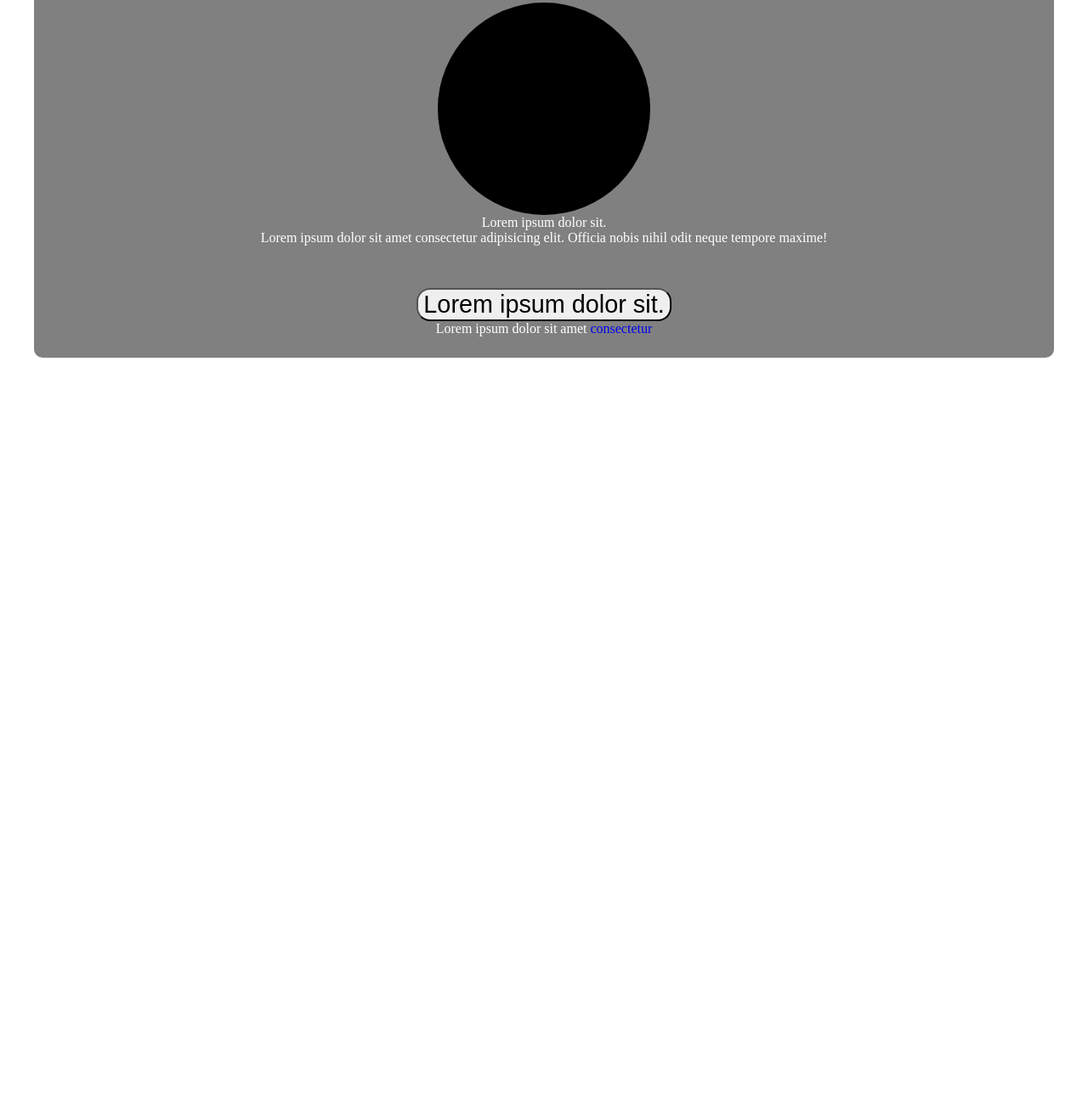
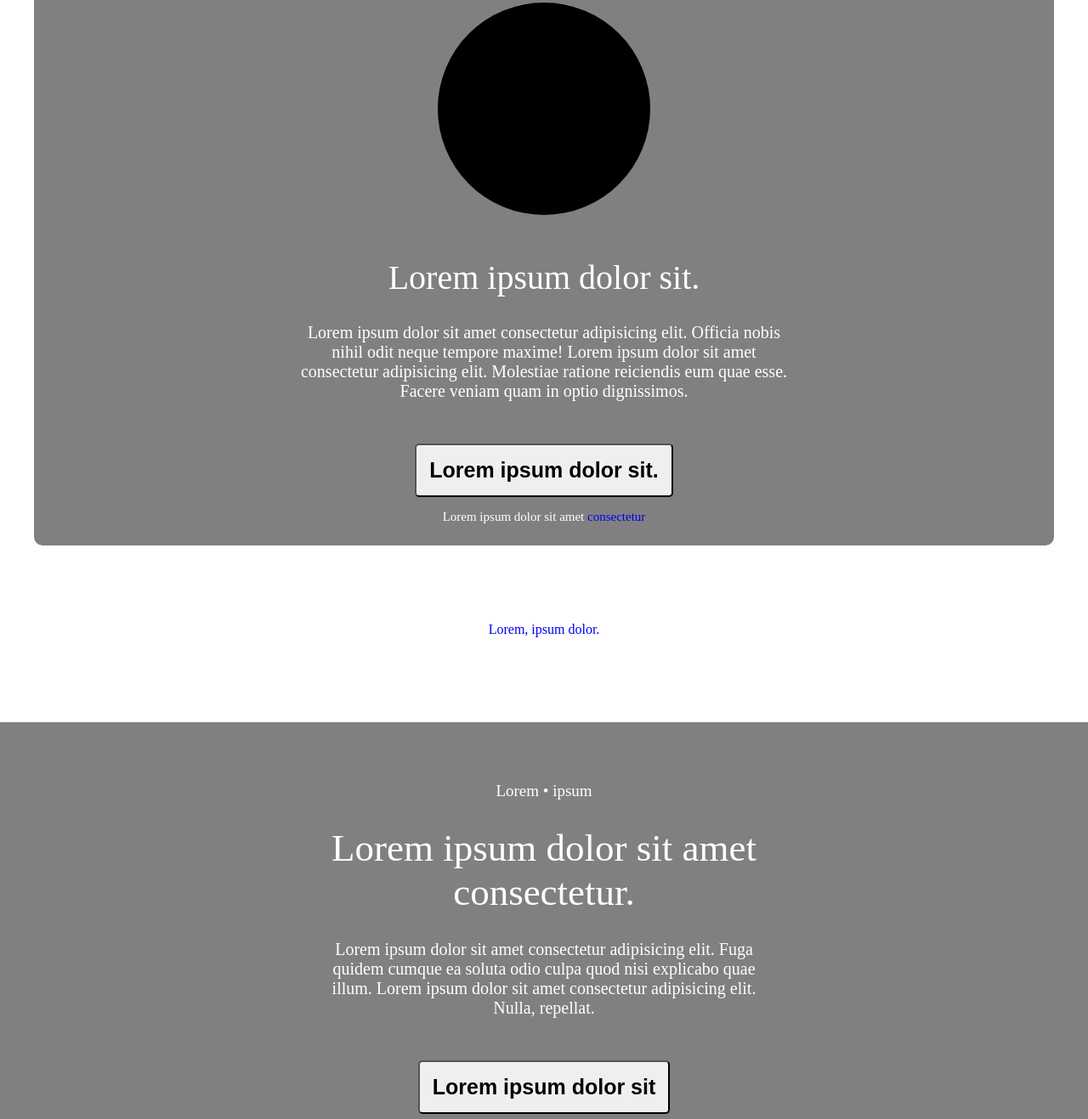
Before and after one commit to tirthajyoti-ghosh/Design-Teardown, a plain HTML site: page index.html in a window 1280 px wide. Shown: the part 4005-5322 px from the top of the page at 85% size. Before the commit the page ends 4466 px from the top, so only its background shows below. Drawn offline with Linux system fonts and the light colour scheme.

Commit message:
added book section, stylised tv-membership section

```diff
--- a/index.html
+++ b/index.html
@@ -104,7 +104,7 @@
     </div>
 
     <div class="container">
-      <div class="">
+      <div class="content">
         <h2>Lorem ipsum dolor sit amet consectetur adipisicing elit. Ut consequatur hic rerum accusantium labore quidem eum aliquid amet impedit quod.
         </h2>
       </div>
@@ -146,10 +146,24 @@
       <div class="tv-content">
         <div class="img"></div>
         <h2>Lorem ipsum dolor sit.</h2>
-        <p>Lorem ipsum dolor sit amet consectetur adipisicing elit. Officia nobis nihil odit neque tempore maxime!</p>
+        <p>Lorem ipsum dolor sit amet consectetur adipisicing elit. Officia nobis nihil odit neque tempore maxime! Lorem ipsum dolor sit amet consectetur adipisicing elit. Molestiae ratione reiciendis eum quae esse. Facere veniam quam in optio dignissimos.</p>
         <button>Lorem ipsum dolor sit.</button>
-        <p>Lorem ipsum dolor sit amet <a href="#">consectetur</a></p>
+        <p class="signup">Lorem ipsum dolor sit amet <a href="#">consectetur</a></p>
       </div>
+    </div>
+
+    <div class="load-more">
+      <a href="#">Lorem, ipsum dolor.</a>
+    </div>
+
+    <div class="book">
+      <div class="book-content">
+        <span>Lorem • ipsum</span>
+        <h2>Lorem ipsum dolor sit amet consectetur.</h2>
+        <p>Lorem ipsum dolor sit amet consectetur adipisicing elit. Fuga quidem cumque ea soluta odio culpa quod nisi explicabo quae illum. Lorem ipsum dolor sit amet consectetur adipisicing elit. Nulla, repellat.</p>
+        <button>Lorem ipsum dolor sit</button>
+      </div>
+      <div class="img"></div>
     </div>
   </main>
 </body>
--- a/style.css
+++ b/style.css
@@ -262,14 +262,23 @@ button {
   justify-content: flex-end;
   height: 50%;
   padding-top: 50px;
+}
 
+.container .content {
+  display: flex;
+  align-items: center;
+  width: 60%;
+  margin-right: 30px;
+  background-color: grey;
+  border-radius: 1rem;
+  height: 646px;
+  justify-content: center;
 }
+
 .container h2 {
-  background-color: rgb(168, 165, 165);
-  width: 95%;
-  height: 646px;
-  border-radius: 1rem;
-  padding-top: 30%;
+  width: 75%;
+  color: white;
+  font-size: 20px;
 }
 
 /* TV Membership */
@@ -293,3 +302,75 @@ button {
   border-radius: 50%;
   margin: 0 auto;
 }
+
+.tv-content h2 {
+  margin: 50px 0 30px 0;
+  font-size: 40px;
+}
+
+.tv-content p {
+  width: 50%;
+  margin: 0 auto;
+  font-size: 20px;
+}
+
+.tv-content button {
+  font-size: 25px;
+  font-weight: bold;
+  border-radius: 5px;
+  padding: 15px;
+}
+
+.tv-content .signup {
+  margin-top: 15px;
+  font-size: 15px;
+}
+
+/* Load More */
+
+.load-more {
+  padding: 50px 0 100px 0;
+  text-align: center;
+}
+
+/* Book */
+
+.book {
+  background-color: grey;
+  text-align: center;
+  padding: 70px 0;
+  color: white;
+}
+
+.book .book-content {
+  width: 40%;
+  margin: 0 auto;
+}
+
+.book-content span {
+  font-size: 19px;
+}
+
+.book-content h2 {
+  margin: 30px 0;
+  font-size: 45px;
+}
+
+.book-content p {
+  font-size: 20px;
+}
+
+.book-content button {
+  font-size: 25px;
+  font-weight: bold;
+  border-radius: 5px;
+  padding: 15px;
+  margin-bottom: 50px;
+}
+
+.book .img {
+  width: 920px;
+  height: 517px;
+  background-color: black;
+  margin: 0 auto;
+}
```
